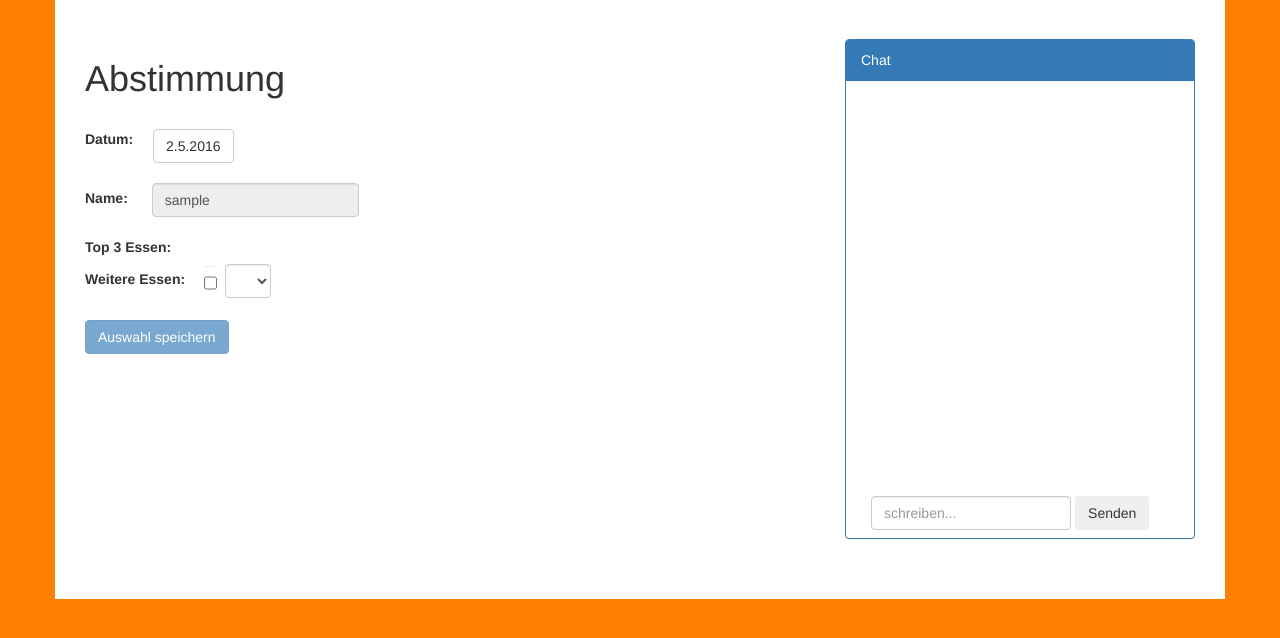
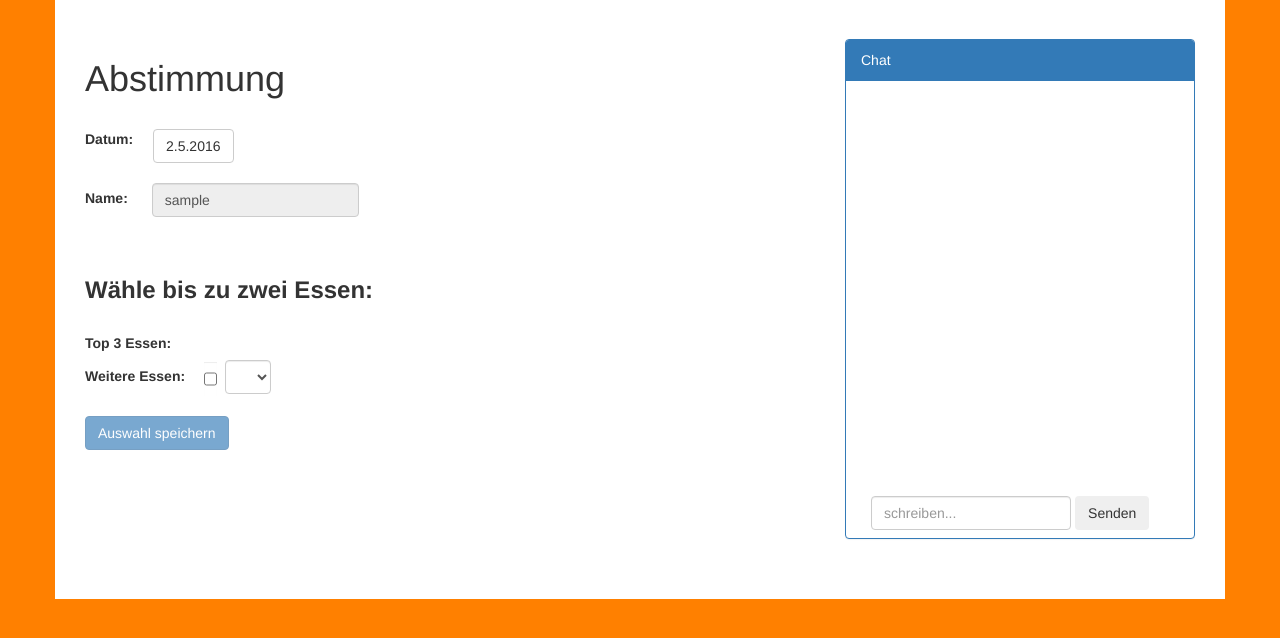
Before and after one commit to Tobsi1234/Essen_Git, a PHP site: page /abstimmung.php in a window 1280 px wide. Shown: the part 51-689 px from the top of the page. Run offline with PHP 8.4, Linux system fonts and the light colour scheme; the visitor is signed in with stand-in values (Sample User, id 1); data that the repository does not hold is empty.

Commit message:
Abstimmung -> Häkchen + 2. Checkbox
Zweites Häkchen + Checkbox erscheint jetzt nur noch, wenn keines der
Top3-Essen ausgewählt ist ;)

```diff
--- a/abstimmung.php
+++ b/abstimmung.php
@@ -83,7 +83,7 @@ require("includes/includeDatabase.php");
 	// zeigt zweiten Selector nur an, wenn erster bereits ausgewählt wurde
 	function validate(){
 
-		if ($('#sonstiges1').is(':checked')){
+		if ($('#sonstiges1').is(':checked') && !$('#top1').is(':checked') && !$('#top2').is(':checked') && !$('#top3').is(':checked')){
 			$('#sonstiges2').css('display', 'inline-block');
 			$('#verfuegbare_essen2').css('display','inline-block');
 
@@ -267,10 +267,15 @@ require("includes/includeDatabase.php");
 						<input class="form-control" type="text" id="name" maxlength="30" value="Name" style="margin-left:20px;" disabled>
 					</div>
 					<script> form_name(); </script> <br><br>
+					<br>
+					<div>
+						<h3><b>Wähle bis zu zwei Essen:</b></h3>
+					</div>
+					<br>
 					<label for=""> Top 3 Essen: </label>
-					<input class="form-control" onclick="countCheckboxes();" type="checkbox" id="top1" name="essen" value="top1" style="margin-left:15px; display:none"> <label id="label_top1" for="top1" style="display:none">Top1 </label>
-					<input class="form-control" onclick="countCheckboxes();" type="checkbox" id="top2" name="essen" value="top2" style="margin-left:15px; display:none"> <label id="label_top2" for="top2" style="display:none">Top2 </label>
-					<input class="form-control" onclick="countCheckboxes();" type="checkbox" id="top3" name="essen" value="top3" style="margin-left:15px; display:none"> <label id="label_top3" for="top3" style="display:none">Top3 </label>
+					<input class="form-control" onclick="validate();countCheckboxes();" type="checkbox" id="top1" name="essen" value="top1" style="margin-left:15px; display:none"> <label id="label_top1" for="top1" style="display:none">Top1 </label>
+					<input class="form-control" onclick="validate();countCheckboxes();" type="checkbox" id="top2" name="essen" value="top2" style="margin-left:15px; display:none"> <label id="label_top2" for="top2" style="display:none">Top2 </label>
+					<input class="form-control" onclick="validate();countCheckboxes();" type="checkbox" id="top3" name="essen" value="top3" style="margin-left:15px; display:none"> <label id="label_top3" for="top3" style="display:none">Top3 </label>
 					<br><label for=""> Weitere Essen: </label>
 					<input class="form-control" onclick="validate();countCheckboxes();" type="checkbox" id="sonstiges1" name="essen" value="Sonstiges1" style="margin-left:15px"> <label for=""></label>
 
```
